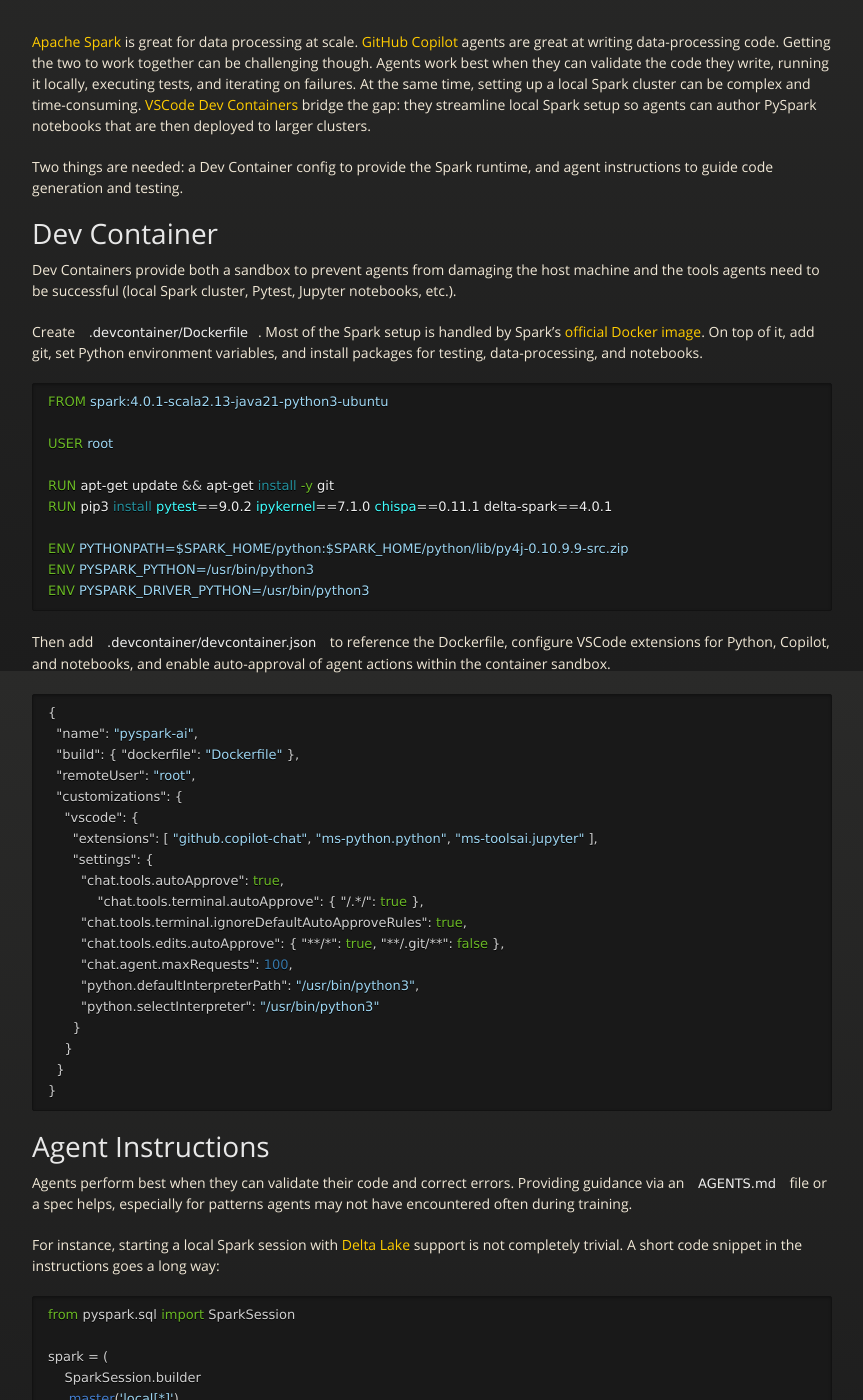
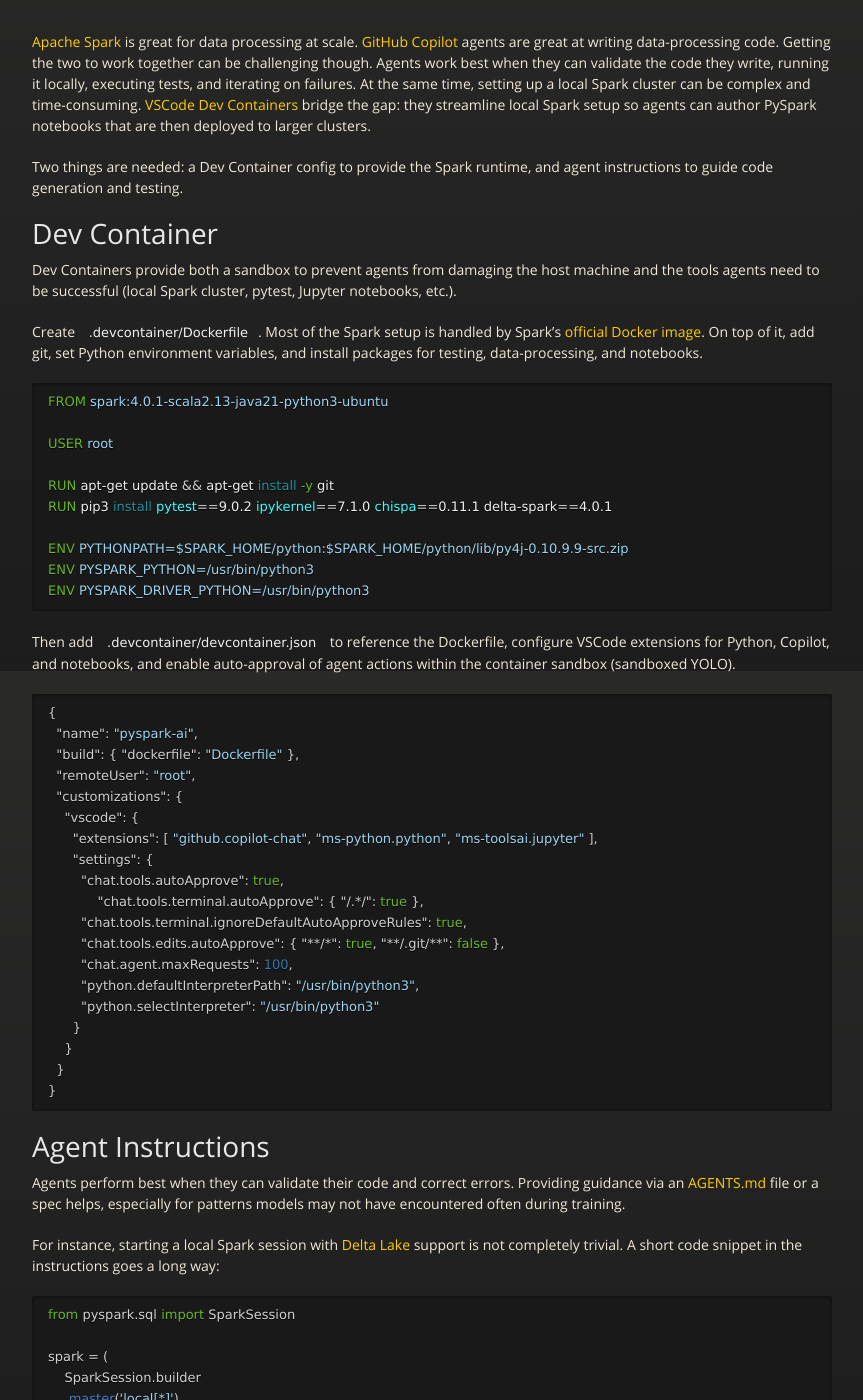
Before and after one commit to mmaitre314/mmaitre314.github.io, a Jekyll site: the page built from _posts/2026-02-14-authoring-pyspark-notebooks-with-github-copilot.md, in a window 1280 px wide and 1400 px high, scrolled down 229 px. Shown: the whole window, without its empty margins (208-1071 px from the left). Built offline with Jekyll 4.4.1, drawn with Linux system fonts in a browser that asks for light colours; nearby versions of some CDN libraries; some of the changed text lies outside the part shown.

Commit message:
clean up

```diff
--- a/_posts/2026-02-14-authoring-pyspark-notebooks-with-github-copilot.md
+++ b/_posts/2026-02-14-authoring-pyspark-notebooks-with-github-copilot.md
@@ -10,7 +10,7 @@
 
 # Dev Container
 
-Dev Containers provide both a sandbox to prevent agents from damaging the host machine and the tools agents need to be successful (local Spark cluster, Pytest, Jupyter notebooks, etc.).
+Dev Containers provide both a sandbox to prevent agents from damaging the host machine and the tools agents need to be successful (local Spark cluster, pytest, Jupyter notebooks, etc.).
 
 Create `.devcontainer/Dockerfile`. Most of the Spark setup is handled by Spark's [official Docker image](https://hub.docker.com/_/spark). On top of it, add git, set Python environment variables, and install packages for testing, data-processing, and notebooks.
 
@@ -27,7 +27,7 @@
 ENV PYSPARK_DRIVER_PYTHON=/usr/bin/python3
 {% endhighlight %}
 
-Then add `.devcontainer/devcontainer.json` to reference the Dockerfile, configure VSCode extensions for Python, Copilot, and notebooks, and enable auto-approval of agent actions within the container sandbox.
+Then add `.devcontainer/devcontainer.json` to reference the Dockerfile, configure VSCode extensions for Python, Copilot, and notebooks, and enable auto-approval of agent actions within the container sandbox (sandboxed YOLO).
 
 {% highlight json %}
 {
@@ -53,7 +53,7 @@
 
 # Agent Instructions
 
-Agents perform best when they can validate their code and correct errors. Providing guidance via an `AGENTS.md` file or a spec helps, especially for patterns agents may not have encountered often during training.
+Agents perform best when they can validate their code and correct errors. Providing guidance via an [AGENTS.md](https://agents.md/) file or a spec helps, especially for patterns models may not have encountered often during training.
 
 For instance, starting a local Spark session with [Delta Lake](https://delta.io/) support is not completely trivial. A short code snippet in the instructions goes a long way:
 
```
Also changed, not shown: other parts of _posts/2026-02-14-authoring-pyspark-notebooks-with-github-copilot.md (+1 -1 lines).
